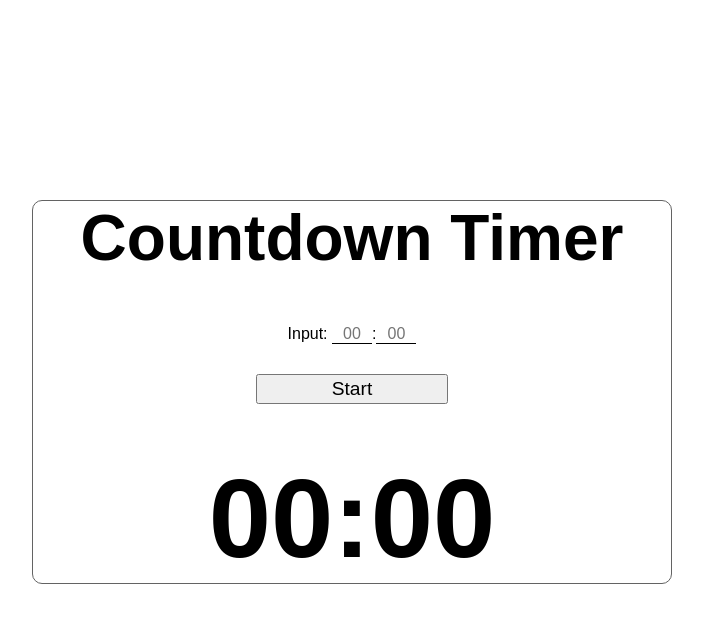
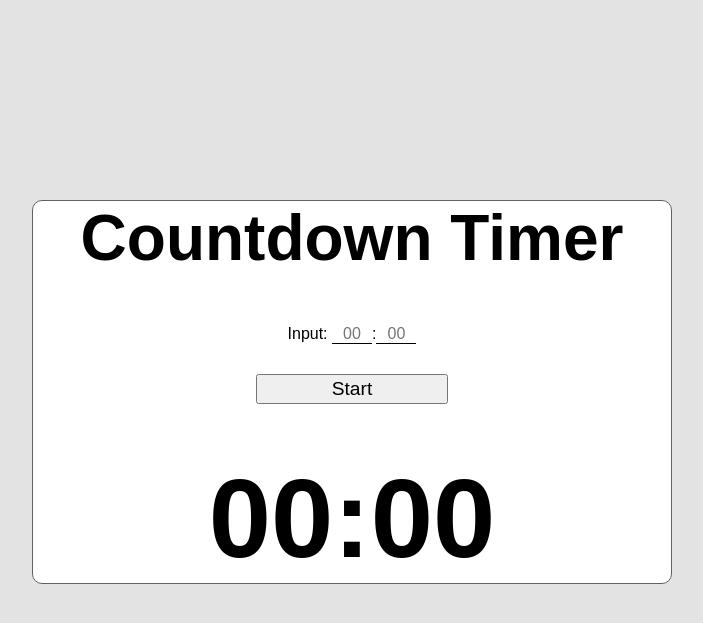
Before and after one commit to Jonathan-Challenger/Web-Dev, a PHP site: page /countdown.html in a window 1280 px wide. Shown: the top 623 px of the page, without its empty margins (288-991 px from the left). Run offline with PHP 8.4, Linux system fonts and the light colour scheme; style sheets or scripts are compiled from the project's sources.

Commit message:
updating and adding styling with sass

```diff
--- /dev/null
+++ b/SmallerProjects/Countdown/countdown.css
@@ -0,0 +1 @@
+input::-webkit-outer-spin-button,input::-webkit-inner-spin-button{-webkit-appearance:none;margin:0}*{box-sizing:border-box;margin:0;padding:0}body{font-family:Arial, Helvetica, sans-serif;background-color:#e3e3e3}h1{text-align:center;font-size:4rem;margin-bottom:50px}h2{font-size:7rem;margin-top:50px}.container{width:50%;margin:auto;margin-top:200px;display:flex;flex-direction:column;align-items:center;border:1px solid #636363;border-radius:10px;background-color:white}.input{border:none;border-bottom:1px solid black;width:40px;text-align:center;font-size:1rem}.input:focus{outline:none}#start-but{margin-top:30px;width:30%;height:30px;cursor:pointer;font-size:1.2rem}
--- a/SmallerProjects/Countdown/countdown.html
+++ b/SmallerProjects/Countdown/countdown.html
@@ -5,7 +5,7 @@
     <meta http-equiv="X-UA-Compatible" content="IE=edge">
     <meta name="viewport" content="width=device-width, initial-scale=1.0">
     <title>Countdown Timer</title>
-    <link rel="stylesheet" href="css/countdown.css">
+    <link rel="stylesheet" href="countdown.css">
 </head>
 <body>
     <div class="container">
--- a/SmallerProjects/Countdown/countdown.scss
+++ b/SmallerProjects/Countdown/countdown.scss
@@ -1,3 +1,5 @@
+$background: #e3e3e3;
+
 input::-webkit-outer-spin-button,
 input::-webkit-inner-spin-button {
   -webkit-appearance: none;
@@ -12,6 +14,7 @@ input::-webkit-inner-spin-button {
 
 body {
     font-family: Arial, Helvetica, sans-serif;
+    background-color: $background;
 }
 
 h1 {
@@ -34,6 +37,7 @@ h2 {
     align-items: center;
     border: 1px solid rgb(99, 99, 99);
     border-radius: 10px;
+    background-color: white;
 }
 
 .input {
```
